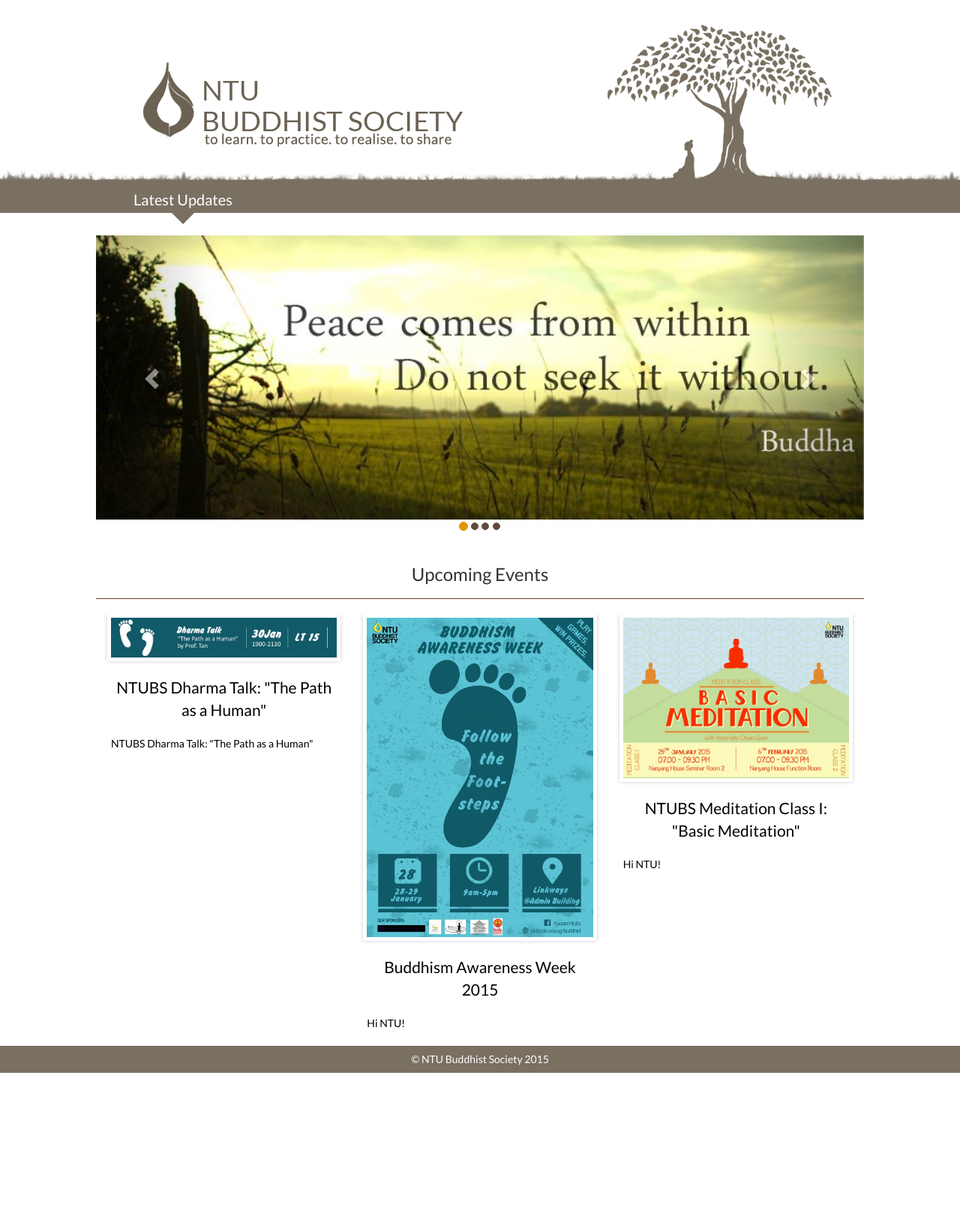
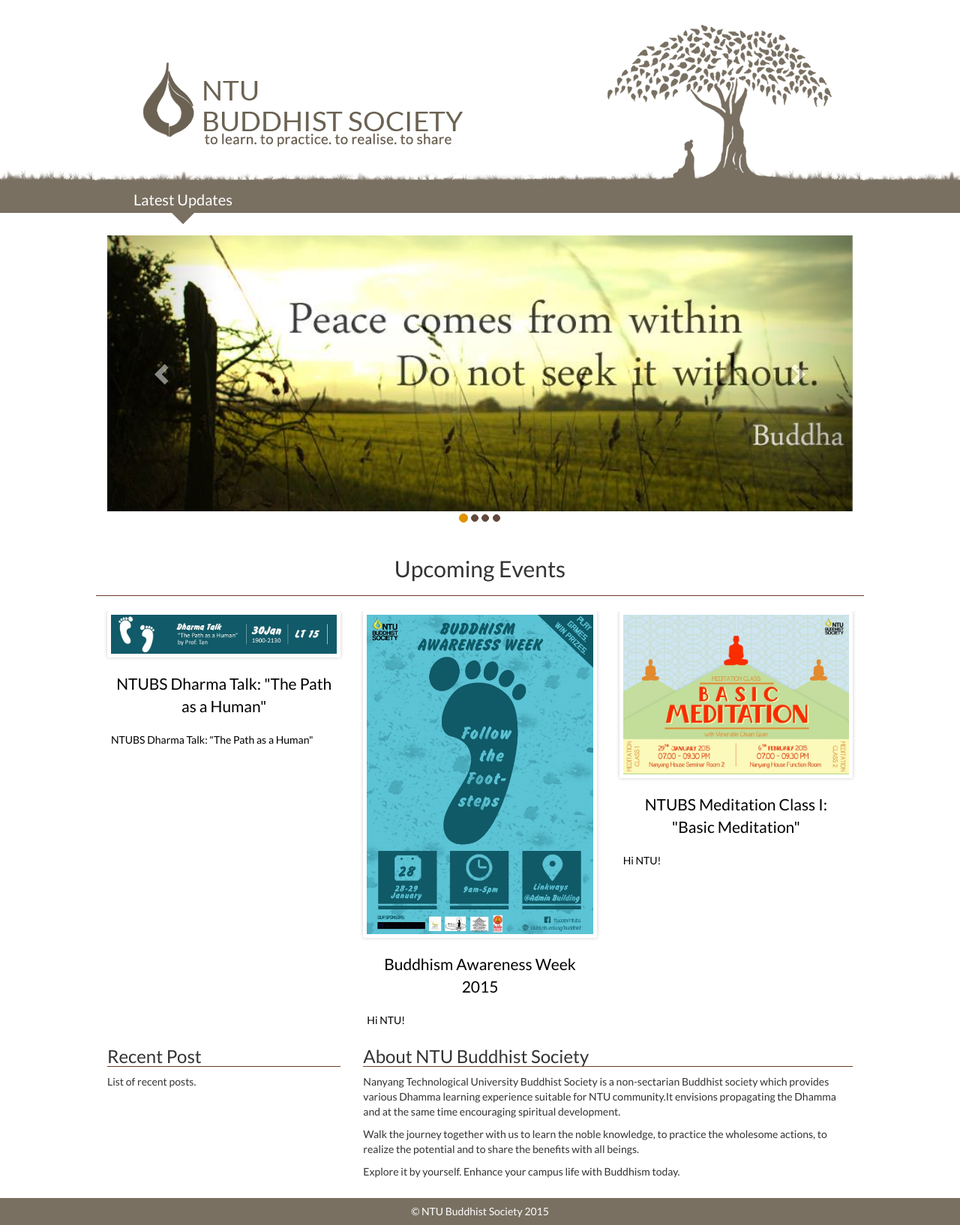
Before and after one commit to pciang/NTUBS-Website, a PHP site: page / in a window 1280 px wide. Shown: the part 46-1680 px from the top of the page at 75% size. Before the commit the page ends 1477 px from the top, so only its background shows below. Run offline with PHP 8.4, Linux system fonts and the light colour scheme.

Commit message:
Finishing upcoming events part

```diff
--- a/css/style.css
+++ b/css/style.css
@@ -66,10 +66,12 @@ body{
 #logo {
 	display: inline-block;
 }
+
 /*
 #_nav-btn-group :last-child{
 	border-right: 2px solid #948a7a !important;
-}*/
+}
+*/
 
 #_nav-btn-group .nav-btn-selected{
 	background-color: #948a7a;
@@ -255,15 +257,6 @@ footer {
 }
 
 /*
- * page-header of "Upcoming Events" in home.php
- *
- */
-
-#_body > .row > .page-header {
-	border-bottom: 1px solid #6B3B25;
-}
-
-/*
  * This part onward contains the CSS for image button in Upcoming Events section found in home.php
  *
  */
@@ -360,3 +353,10 @@ body .link-img {
  * This is the end of image button part in the Upcoming Events section in home.php
  *
  */
+
+ /*
+ 	Add border-bottom to any element
+ */
+.border-bottom {
+	border-bottom: 1px solid #6B3B25;
+}
--- a/page/home.php
+++ b/page/home.php
@@ -1,4 +1,4 @@
-<div class="row col-condensed">
+<div class="row">
 	<div class="col-xs-12">
 		<div id="_slide-ntubs" class="carousel slide" data-ride="carousel">
 			<!-- Indicators -->
@@ -57,8 +57,8 @@
 	</div>
 </div>
 <div class="row">
-	<div class="page-header">
-		<h3 class="text-center">Upcoming Events</h3>
+	<div class="page-header border-bottom">
+		<h2 class="text-center">Upcoming Events</h3>
 	</div>
 </div>
 <div class="row col-equal">
@@ -100,5 +100,20 @@
 	</div>
 </div>
 <div class="row">
-
+	<div class="col-sm-4">
+		<h3 class="border-bottom">Recent Post</h3>
+	</div>
+	<div class="col-sm-8">
+		<h3 class="border-bottom">About NTU Buddhist Society</h3>
+	</div>
 </div>
+<div class="row">
+	<div class="col-sm-4">
+		List of recent posts.
+	</div>
+	<div class="col-sm-8">
+		<p>Nanyang Technological University Buddhist Society is a non-sectarian Buddhist society which provides various Dhamma learning experience suitable for NTU community.It envisions propagating the Dhamma and at the same time encouraging spiritual development.</p>
+		<p>Walk the journey together with us to learn the noble knowledge, to practice the wholesome actions, to realize the potential and to share the benefits with all beings.</p>
+		<p>Explore it by yourself. Enhance your campus life with Buddhism today.</p>
+	</div>
+</div>
```
